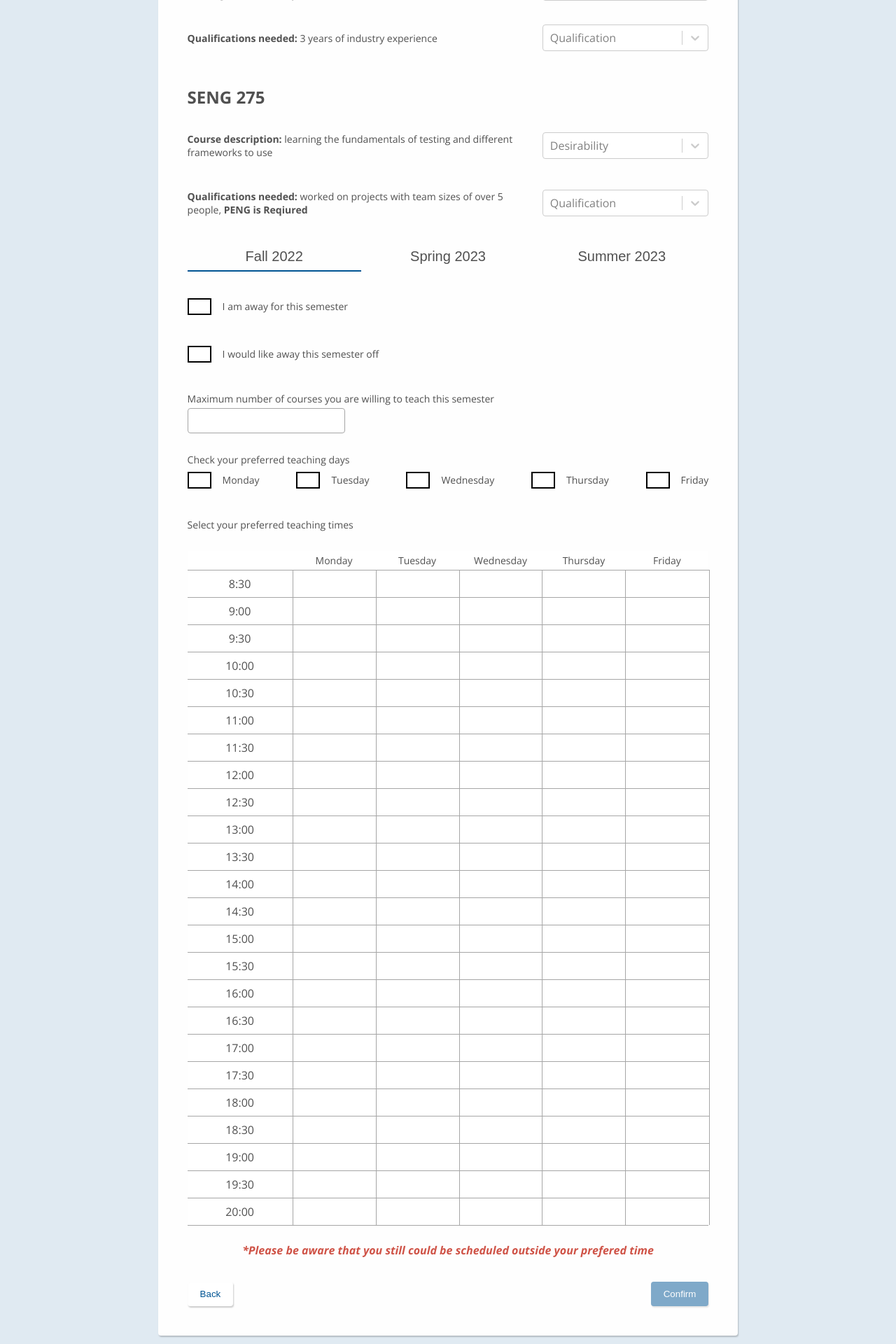
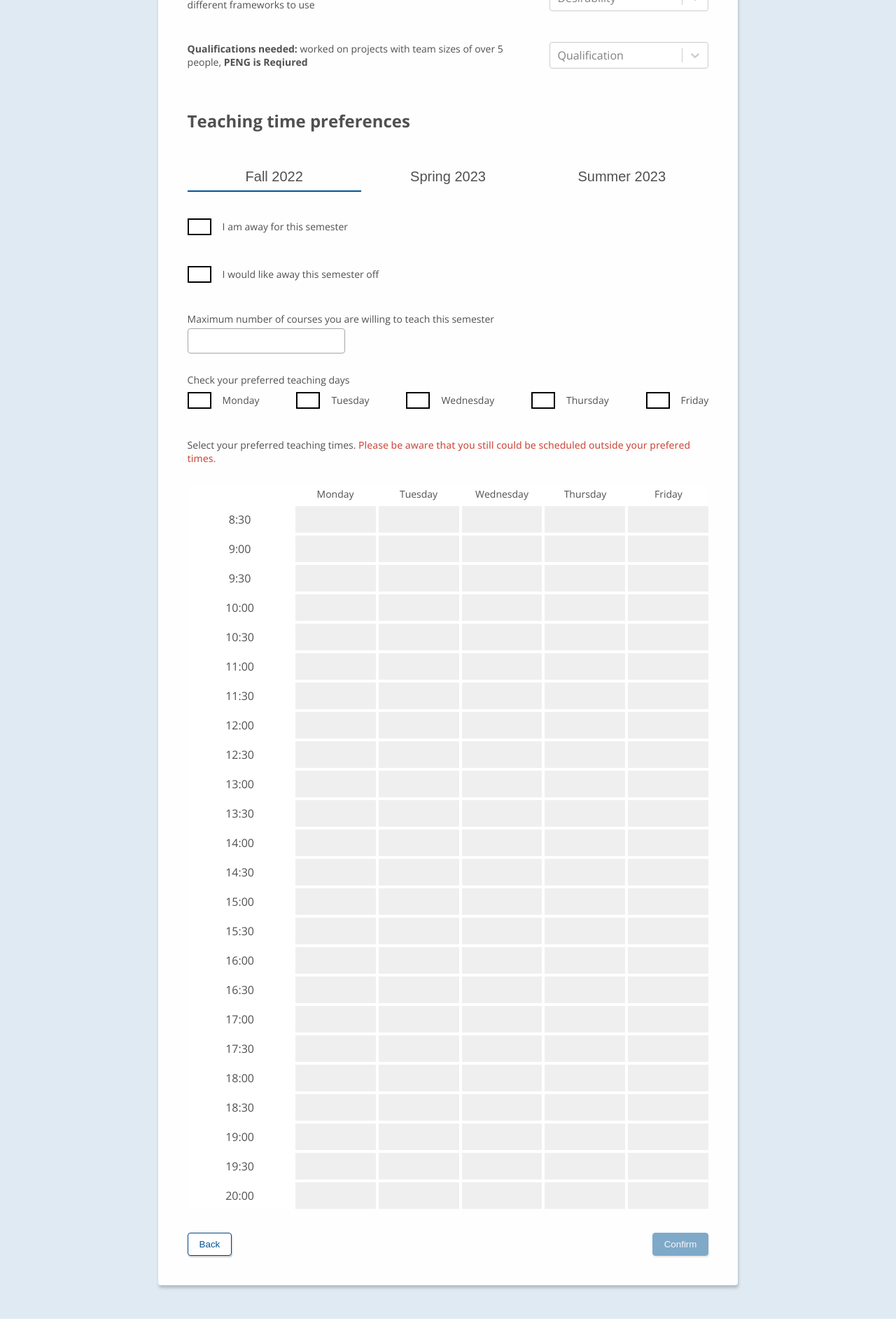
Before and after one commit to seng499-company1/frontend, a React (Create React App) app in the folder best-uvic-scheduler/: page /SelectProfessor/TimeAvail in a window 1280 px wide. Shown: the part 600-2520 px from the top of the page at 70% size. After the commit the page ends 2484 px from the top, so only its background shows below. Built offline with nearby package versions, Linux system fonts and the light colour scheme.

Commit message:
professor preferences update

```diff
--- a/best-uvic-scheduler/src/Components/Timetable/Timetable.tsx
+++ b/best-uvic-scheduler/src/Components/Timetable/Timetable.tsx
@@ -51,7 +51,7 @@ const TableDiv = styled.div`
   width: 100%;
   display: grid;
   grid-template-columns: 150px repeat(5, minmax(0, 1fr));
-  border-bottom: 1px solid var(--border);
+  gap: var(--space-2x-small);
   background: #fff;
 `;
 
--- a/best-uvic-scheduler/src/Components/Timetable/TimetableRow.tsx
+++ b/best-uvic-scheduler/src/Components/Timetable/TimetableRow.tsx
@@ -29,10 +29,8 @@ export interface TimetableRowViewProps {
 
 const CellDiv = styled.div<{ highlighted: boolean }>`
   width: 100%;
-  border: 1px solid var(--border);
-  border-bottom: none;
   min-width: 20px;
-  background-color: white;
+  background-color: var(--grey-50);
   cursor: pointer;
 
   &:hover {
@@ -42,7 +40,7 @@ const CellDiv = styled.div<{ highlighted: boolean }>`
 
   &:active {
     background-color: var(--primary-400);
-    ${(props) => props.highlighted && "background-color: white"}
+    ${(props) => props.highlighted && "background-color: var(--grey-50)"}
   }
 
   ${(props) => props.highlighted && "background-color: var(--primary-400)"}
@@ -50,7 +48,6 @@ const CellDiv = styled.div<{ highlighted: boolean }>`
 
 const TimeDiv = styled.div`
   width: 100%;
-  border-top: 1px solid var(--border);
   text-align: center;
   padding: var(--space-x-small) var(--space-med);
   box-sizing: border-box;
--- a/best-uvic-scheduler/src/Components/background/background.tsx
+++ b/best-uvic-scheduler/src/Components/background/background.tsx
@@ -1,6 +1,6 @@
 import React from "react";
 import styled from "styled-components";
-import { DefaultShadow } from "../../GlobalStyles.tsx";
+import { DefaultShadowLarge } from "../../GlobalStyles.tsx";
 import "../../index.css";
 
 const InsideDivStyle = styled.div`
@@ -11,7 +11,7 @@ const InsideDivStyle = styled.div`
   height: 100%;
   position: relative;
   box-sizing: border-box;
-  ${DefaultShadow}
+  ${DefaultShadowLarge}
 `;
 
 const OutsideDivStyle = styled.div`
--- a/best-uvic-scheduler/src/Components/button/button.tsx
+++ b/best-uvic-scheduler/src/Components/button/button.tsx
@@ -10,7 +10,7 @@ const ButtonTheme = {
     textcolor: "var(--grey-50)",
   },
   Secondary: {
-    default: "var(--grey-50)",
+    default: "var(--primary-700)",
     hover: "var(--grey-50)",
     textcolor: "var(--primary)",
   },
@@ -35,7 +35,7 @@ const CustomButton = styled.button`
   color: ${(props) => ButtonTheme[props.Theme].textcolor};
   cursor: pointer;
   ${DefaultShadow}
-  border: 2px solid ${(props) => ButtonTheme[props.Theme].default};
+  border: 1px solid ${(props) => ButtonTheme[props.Theme].default};
   border-radius: 4px;
   padding: var(--space-x-small) var(--space-large);
   &:hover {
@@ -43,7 +43,7 @@ const CustomButton = styled.button`
       props.Disabled
         ? ButtonTheme[props.Theme].default
         : ButtonTheme[props.Theme].hover};
-    border: 2px solid
+    border: 1px solid
       ${(props) =>
         props.Disabled
           ? ButtonTheme[props.Theme].default
--- a/best-uvic-scheduler/src/GlobalStyles.tsx
+++ b/best-uvic-scheduler/src/GlobalStyles.tsx
@@ -1 +1,2 @@
 export const DefaultShadow = "box-shadow: 1px 2px 2px rgba(0, 0, 0, 0.2);";
+export const DefaultShadowLarge = "box-shadow: 1px 4px 4px rgba(0, 0, 0, 0.2);";
--- a/best-uvic-scheduler/src/Pages/LoginPage.tsx
+++ b/best-uvic-scheduler/src/Pages/LoginPage.tsx
@@ -12,27 +12,29 @@ const InnerBox = styled.div`
   border-radius: 4px;
   display: flex;
   flex-direction: column;
-  gap: var(--space-small);
 `;
 
 const BoxDiv = styled.div`
   display: flex;
   flex-direction: column;
   color: var(--text);
-  padding: var(--space-3x-large) var(--space-5x-large) var(--space-5x-large);
+  padding: var(--space-4x-large) var(--space-5x-large) var(--space-5x-large);
   max-width: 500px;
   margin: auto;
 `;
 
 const LineDiv = styled.div`
-  display: flex;
-  justify-content: space-between;
-  gap: var(--space-x-small);
+  display: grid;
+  grid-template-columns: 1fr 4fr;
+  grid-template-rows: 1fr 1fr;
+  gap: var(--space-large);
   font-weight: 500;
+  align-items: center;
+  box-sizing: border-box;
 
   & input {
-    max-width: 300px;
     width: 100%;
+    box-sizing: border-box;
   }
 `;
 
@@ -77,8 +79,6 @@ export function LoginPage() {
                 onChange={(event) => setUsername(event.target.value)}
                 type="text"
               />
-            </LineDiv>
-            <LineDiv>
               <p style={{ margin: 0 }}>Password</p>
               <TextInputView
                 onChange={(event) => setPassword(event.target.value)}
--- a/best-uvic-scheduler/src/Pages/ProfessorDataInput/ProfessorTimetable.tsx
+++ b/best-uvic-scheduler/src/Pages/ProfessorDataInput/ProfessorTimetable.tsx
@@ -212,11 +212,9 @@ const LayoutDiv = styled.div`
   padding: 0 10px var(--space-2x-large);
 `;
 
-const WarningText = styled.h4`
-  margin: 0;
-  text-align: center;
+const WarningText = styled.span`
+  font-weight: 500;
   color: var(--danger-400);
-  font-style: italic;
 `;
 
 const MaxCoursesInput = styled.input`
@@ -241,13 +239,11 @@ const CourseInfoDiv = styled.div`
   display: grid;
   grid-template-columns: 2fr 1fr;
   grid-template-rows: auto auto;
-  grid-gap: var(--space-large) var(--space-3x-large);
+  grid-gap: var(--space-large) var(--space-5x-large);
   align-items: center;
 `;
 
-const Header = styled.h1`
-  text-align: center;
-`;
+const Header = styled.h2``;
 
 const FieldLabelP = styled.p`
   padding: var(--space-2x-small) 0;
@@ -294,12 +290,15 @@ export function ProfessorTimetableView(props: ProfessorTimetableViewProps) {
   return (
     <Background>
       <LayoutDiv>
-        <Header>Please Enter Class Scheduling Preferences</Header>
+        <Header>Course teaching preferences</Header>
         {Courses.map(function (Course, index) {
           let name = Course.course_code;
           return (
             <div>
-              <h2> {Course.course_code} </h2>
+              <h3 style={{ fontWeight: "500", margin: "0" }}>
+                {" "}
+                {Course.course_code}{" "}
+              </h3>
               <CourseInfoDiv key={index}>
                 <p>
                   <b>Course description:</b> {Course.course_desceiption}
@@ -358,6 +357,7 @@ export function ProfessorTimetableView(props: ProfessorTimetableViewProps) {
             </div>
           );
         })}
+        <Header>Teaching time preferences</Header>
         <TabGroup initialTabId="0">
           {semesters.map((sem: { label: string; value: string }, i: number) => {
             return (
@@ -373,7 +373,6 @@ export function ProfessorTimetableView(props: ProfessorTimetableViewProps) {
             );
           })}
         </TabGroup>
-
         <AbsenceDiv>
           <CheckboxContainerDiv>
             <CheckboxGroup.Checkbox
@@ -441,12 +440,15 @@ export function ProfessorTimetableView(props: ProfessorTimetableViewProps) {
                 );
               })}
             </PreferredDiv>
-            <FieldLabelP>Select your preferred teaching times</FieldLabelP>
+            <FieldLabelP>
+              Select your preferred teaching times.{" "}
+              <WarningText>
+                Please be aware that you still could be scheduled outside your
+                prefered times.
+              </WarningText>
+            </FieldLabelP>
+
             <Timetable semester={selectedSemester} />
-            <WarningText>
-              *Please be aware that you still could be scheduled outside your
-              prefered time
-            </WarningText>
           </>
         )}
       </LayoutDiv>
--- a/best-uvic-scheduler/src/index.css
+++ b/best-uvic-scheduler/src/index.css
@@ -64,7 +64,7 @@ h1 {
   --danger-800: #b12217;
   --danger-900: #a4160e;
 
-  --grey-50: #fefefe;
+  --grey-50: #efefef;
   --grey-100: #d9d9d9;
   --grey-200: #c0c0c0;
   --grey-300: #a6a6a6;
@@ -75,7 +75,7 @@ h1 {
   --grey-800: #636363;
   --grey-900: #505050;
 
-  --surface: var(--grey-50);
+  --surface: #fefefe;
   --border: var(--grey-300);
   --primary: var(--primary-500);
   --danger: var(--danger-700);
```
